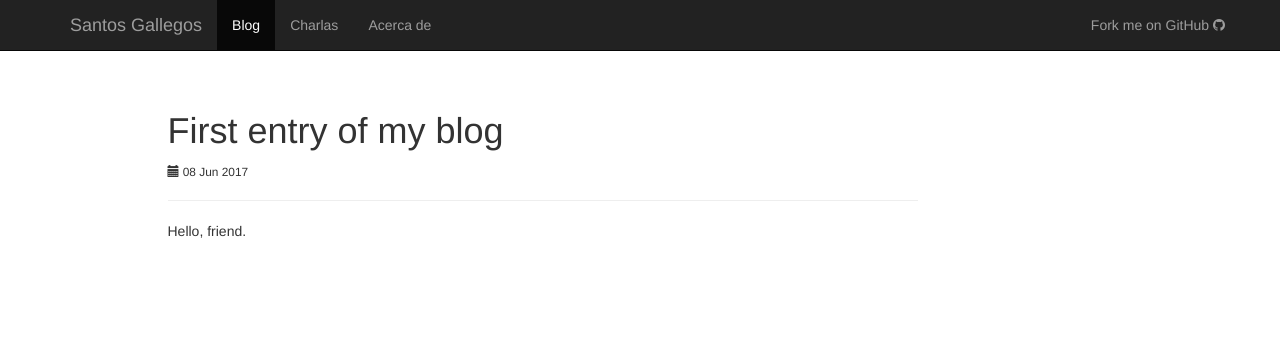
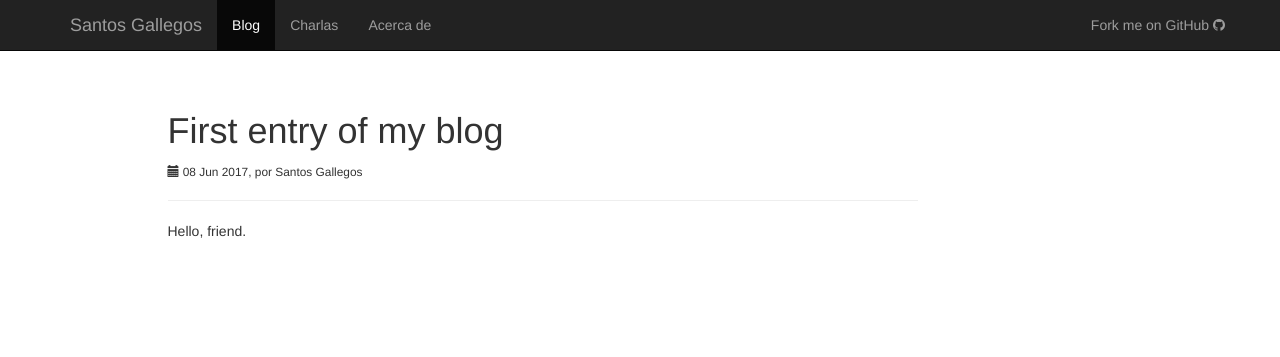
Before and after one commit to stsewd/stsewd.github.io, a Jekyll site: the page built from _posts/2017-06-08-first-entry.md, in a window 1280 px wide. Shown: the top 357 px of the page. Built offline with Jekyll 4.4.1, drawn with Linux system fonts in a browser that asks for light colours; comment, search, counter and statistics services are not loaded; part of the change alters nothing that is shown.

Commit message:
Add disqus

```diff
--- a/_config.yml
+++ b/_config.yml
@@ -8,4 +8,6 @@ defaults:
       type: posts
     values:
       layout: post
+      author: Santos Gallegos
       section: blog
+      comments: true
--- /dev/null
+++ b/_includes/disqus.html
@@ -0,0 +1,21 @@
+<div id="disqus_thread"></div>
+<script>
+  /**
+   *  RECOMMENDED CONFIGURATION VARIABLES: EDIT AND UNCOMMENT THE SECTION BELOW TO INSERT DYNAMIC VALUES FROM YOUR PLATFORM OR CMS.
+   *  LEARN WHY DEFINING THESE VARIABLES IS IMPORTANT: https://disqus.com/admin/universalcode/#configuration-variables*/
+
+  var disqus_config = function () {
+    this.page.url = '{{ site.url }}{{ page.url }}';
+    this.page.identifier = '{% if page.disqus_identifier %}{{ page.disqus_identifier}}{% else %}{{ site.url }}{{ page.url }}{% endif %}';
+  };
+
+  (function() { // DON'T EDIT BELOW THIS LINE
+    var d = document, s = d.createElement('script');
+    s.src = 'https://stsewd.disqus.com/embed.js';
+    s.setAttribute('data-timestamp', +new Date());
+    (d.head || d.body).appendChild(s);
+  })();
+</script>
+<noscript>
+  Please enable JavaScript to view the <a href="https://disqus.com/?ref_noscript">comments powered by Disqus.</a>
+</noscript>
--- a/_layouts/post.html
+++ b/_layouts/post.html
@@ -8,7 +8,8 @@ section: blog
   <p class="">
     <small>
       <span class="glyphicon glyphicon-calendar"></span>
-      {{ page.date | date_to_string }}
+      {{ page.date | date_to_string }}, por
+      {{ page.author }}
     </small>
   </p>
 </div>
@@ -17,4 +18,8 @@ section: blog
   {{ content }}
 </div>
 
+{% if page.comments %}
+  {% include disqus.html %}
+{% endif %}
+
 {% include anchor-js.html %}
```
